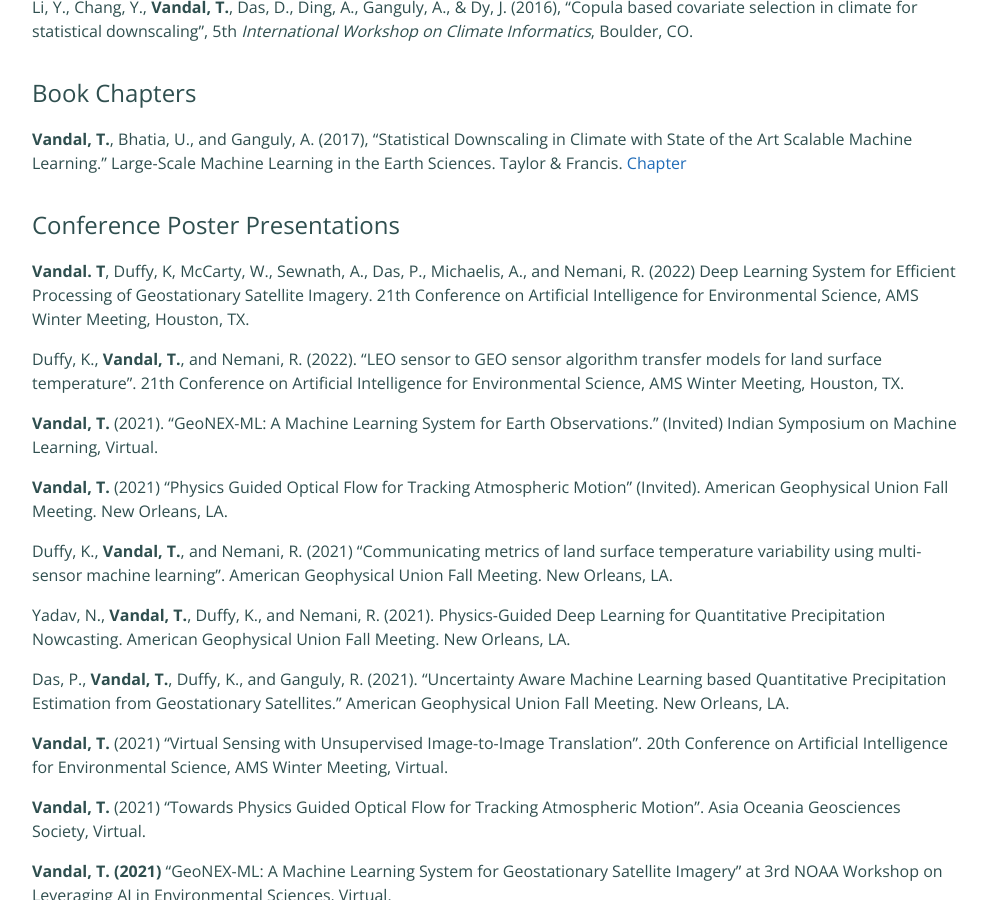
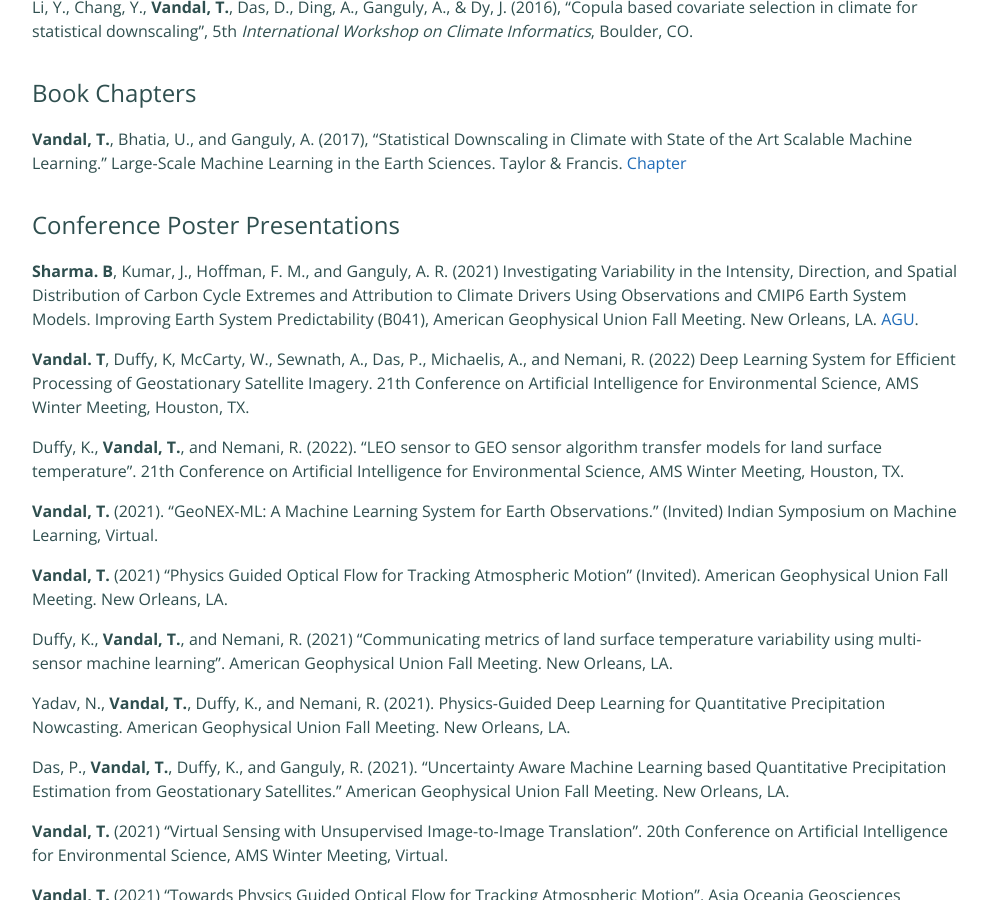
Before and after one commit to sharmapritika/sharmapritika.github.io, a Jekyll site: the page built from publications.md, in a window 1280 px wide and 900 px high, scrolled down 2005 px. Shown: the whole window, without its empty margins (144-1131 px from the left). Built offline with Jekyll 4.4.1, drawn with Linux system fonts in a browser that asks for light colours; some of the changed text lies outside the part shown.

Commit message:
Update publications.md

```diff
--- a/publications.md
+++ b/publications.md
@@ -7,7 +7,7 @@
 
 ## Dissertation
 
-**Vandal, T.**, “Statistical Downscaling of Global Climate Models with Image Super-resolution and Uncertainty Quantification”, 2018. Northeastern University. [Dissertation](./papers/vandal_dissertation_2018.pdf)
+**Sharma, B.**, “Detection and Attribution of Carbon Cycle Extremes using upscalled GPP products and Earth System Models to Compound Climate Drivers”, expected 2022. Northeastern University. [Dissertation](./papers/sharma_dissertation_2022.pdf)
 
 
 ## Preprints
@@ -66,6 +66,10 @@
 
 ## Conference Poster Presentations
 
+**Sharma. B**, Kumar, J., Hoffman, F. M., and Ganguly, A. R. (2021) Investigating Variability in the Intensity, Direction, and Spatial Distribution of Carbon Cycle Extremes and Attribution to Climate Drivers Using Observations and CMIP6 Earth System Models. Improving Earth System Predictability (B041), American Geophysical Union Fall Meeting. New Orleans, LA. [AGU](https://agu2021fallmeeting-agu.ipostersessions.com/default.aspx?s=71-89-8B-05-7E-BE-42-CF-33-5D-F5-8A-F4-6A-77-AC&guestview=true).
+
+
+
 **Vandal. T**, Duffy, K, McCarty, W., Sewnath, A., Das, P., Michaelis, A., and Nemani, R. (2022) Deep Learning System for Efficient Processing of Geostationary Satellite Imagery. 21th Conference on Artificial Intelligence for Environmental Science, AMS Winter Meeting, Houston, TX.
 
 Duffy, K., **Vandal, T.**, and Nemani, R. (2022). “LEO sensor to GEO sensor algorithm transfer models for land surface temperature”. 21th Conference on Artificial Intelligence for Environmental Science, AMS Winter Meeting, Houston, TX.
```
